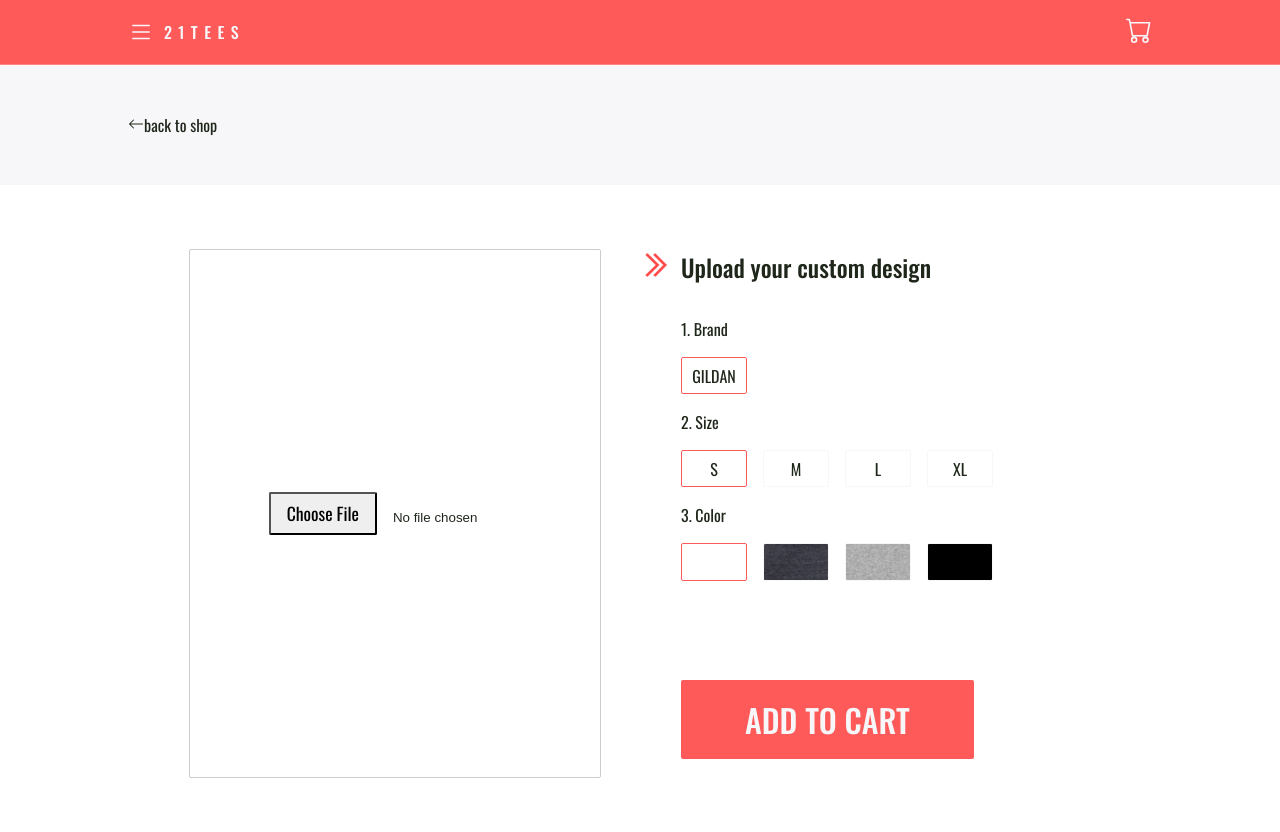
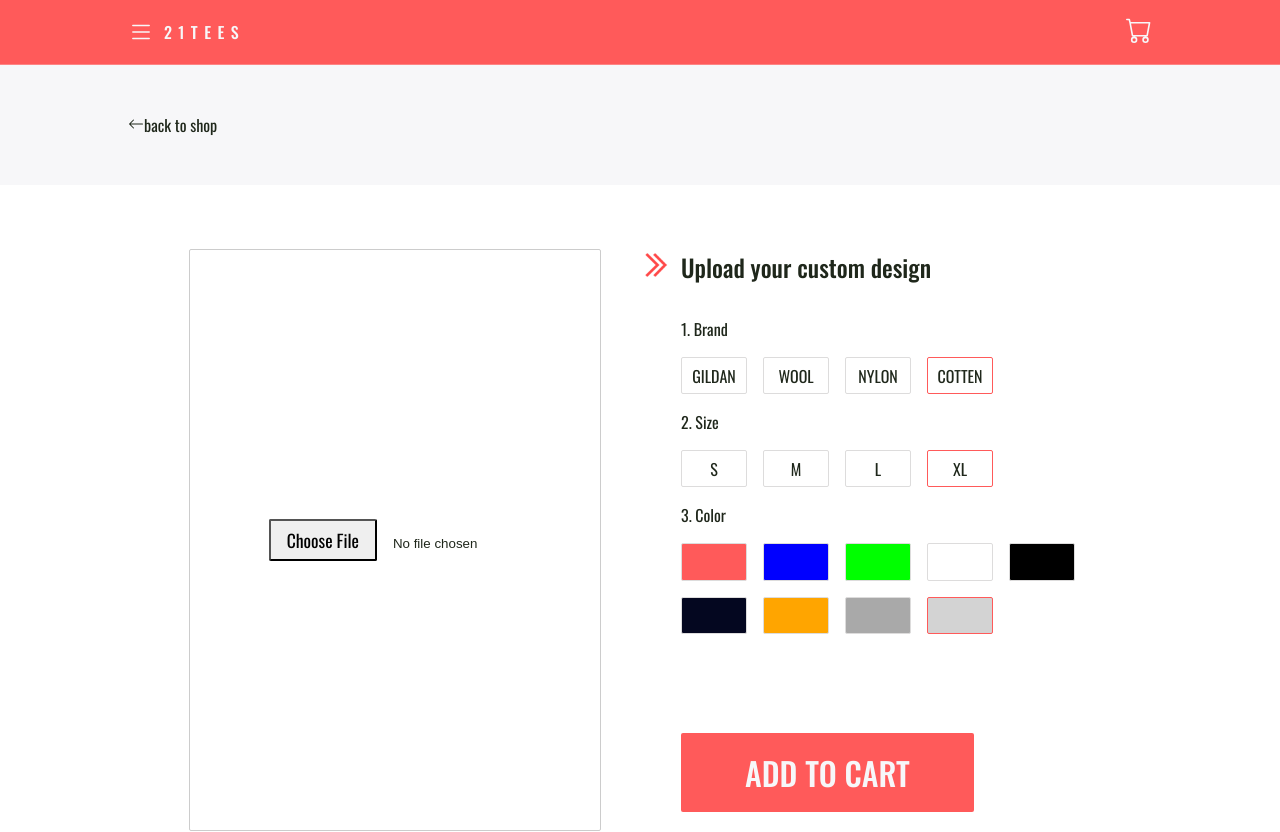
Before and after one commit to Sami-Rocks/21-tees, a React (Create React App) app: page /custom-design in a window 1280 px wide. Shown: the top 832 px of the page. Built offline with nearby package versions, Linux system fonts and the light colour scheme.

Commit message:
updated custom desgin

```diff
--- a/src/containers/CustomShirt/index.jsx
+++ b/src/containers/CustomShirt/index.jsx
@@ -1,9 +1,6 @@
 import React, { useContext, useState } from 'react'
 import Icon from './../../assets/images/icon.png';
 import './style.scss'
-import LightGrey from './../.../../../assets/images/light-grey.png'
-import DarkGrey from './../.../../../assets/images/dark-grey.png'
-import Dark from './../.../../../assets/images/dark.png'
 import { useHistory } from 'react-router';
 import { RightSideBarContext } from '../../helpers/contexts';
 import { useForm } from 'react-hook-form';
@@ -11,6 +8,7 @@ import { addToCart } from '../../Actions'
 import { useDispatch } from 'react-redux';
 import firebase from 'firebase/app';
 import 'firebase/storage';
+import { sizes, colors, brands } from '../../data';
 
 
 const CustomShirt = () => {
@@ -20,8 +18,8 @@ const CustomShirt = () => {
     const dispatch = useDispatch()
     const [product, setProduct] = useState({name: "Custom Design", price: 50})
 
+    const onSubmit = data =>{
 
-    const onSubmit = data =>{
         data.product = product
         data.id = Math.random() * 10000
         data.numberOfShirts = 1
@@ -29,7 +27,6 @@ const CustomShirt = () => {
         toggleRightSideBar()
         dispatch(addToCart(data))
 
-        console.log(data)
         const reader = new FileReader();
         let file = data.design[0];
         if (file) {
@@ -80,56 +77,65 @@ const CustomShirt = () => {
                                 <div className="brand">
                                     <div className="option-title" >1. Brand</div>
                                     <div className="wrapper">
+                                    {
+                                            brands.map(brand=>{
+                                                return (<>
                                                     <input
                                                         type="radio"
                                                         name="brand"
-                                            value="gildan"
-                                            id="gildan" defaultChecked {...register("brand")} />
-                                        <label htmlFor="gildan" className="option gildan">
-                                            <span>GILDAN</span>
+                                                        value={brand.brand}
+                                                        id={brand.brand}
+                                                        defaultChecked
+                                                        {...register("brand")} />
+                                                    <label htmlFor={brand.brand} className={`option ${brand.brand}`}>
+                                                        <span>{(brand.brand).toUpperCase()}</span>
                                                     </label>
+
+                                                </>)
+                                            })
+                                        }
                                     </div>
                                 </div>
                                 <div className="size">
                                     <div className="option-title" >2. Size</div>
                                     <div className="wrapper">
-                                        <input type="radio" name="size" value="S" id="S" defaultChecked {...register("size")} />
-                                        <input type="radio" name="size" value="M" id="M" {...register("size")}/>
-                                        <input type="radio" name="size" value="L" id="L" {...register("size")}/>
-                                        <input type="radio" name="size" value="XL" id="XL" {...register("size")}/>
-                                        <label htmlFor="S" className="option S" >
-                                            <span>S</span>
+                                    {
+                                        sizes.map(size=>{
+                                            return  (<>
+                                                <input
+                                                    type="radio"
+                                                    name="size"
+                                                    value={size.size}
+                                                    id={size.size}
+                                                    defaultChecked
+                                                    {...register("size")} />
+                                                <label htmlFor={size.size} className={`option ${size.size}`} >
+                                                    <span>{size.size}</span>
                                                 </label>
-                                        <label htmlFor="M" className="option M">
-                                            <span>M</span>
-                                        </label>
-                                        <label htmlFor="L" className="option L">
-                                            <span>L</span>
-                                        </label>
-                                        <label htmlFor="XL" className="option XL">
-                                            <span>XL</span>
-                                        </label>
+                                                </>)
+                                        })
+                                    }
                                     </div>
                                 </div>
                                 <div className="color" >
                                 <div className="option-title" >3. Color</div>
                                 <div className="wrapper">
-                                        <input type="radio" name="color" value="white" id="white" defaultChecked {...register("color")}/>
-                                        <input type="radio" name="color" value="dark-grey" id="dark-grey" {...register("color")}/>
-                                        <input type="radio" name="color" value="light-grey" id="light-grey" {...register("color")}/>
-                                        <input type="radio" name="color" value="dark" id="dark" {...register("color")}/>
-                                        <label htmlFor="white" className="option white" >
-                                            <span></span>
+                                {
+                                            colors.map(color=>{
+                                                return(<>
+                                                    <input
+                                                        type="radio"
+                                                        name="color"
+                                                        value={color.color}
+                                                        id={color.color}
+                                                        defaultChecked
+                                                        {...register("color")}/>
+                                                    <label htmlFor={color.color}  style={{ background: `${color.code}`}} className={`option ${color.color}`} >
+                                                        <span ></span>
                                                     </label>
-                                        <label htmlFor="dark-grey" className="option dark-grey">
-                                                <img src={DarkGrey} alt="dark-grey" />
-                                        </label>
-                                        <label htmlFor="light-grey" className="option light-grey">
-                                            <img src={LightGrey} alt="dark-grey" />
-                                        </label>
-                                        <label htmlFor="dark" className="option dark">
-                                            <img src={Dark} alt="dark-grey" />
-                                        </label>
+                                                </>)
+                                            })
+                                        }
                                     </div>
                                 </div>
                             </div>
--- a/src/index.scss
+++ b/src/index.scss
@@ -106,7 +106,7 @@ input::-webkit-file-upload-button {
   border-radius: 2px;
   cursor: pointer;
   padding: 0 0rem;
-  border: 1px solid $grey;
+  border: 1px solid rgb(221, 220, 220);
   transition: all 0.3s ease;
 }
 a {
@@ -136,7 +136,7 @@ input[type="radio"] {
 #M:checked:checked ~ .M,
 #L:checked:checked ~ .L,
 #XL:checked:checked ~ .XL {
-  border: 1px solid $red;
+  border: 1.8px solid $red;
 }
 .wrapper .option span {
   font-size: 1rem;
```
Lines whose indentation alone changed are shown as unchanged.
